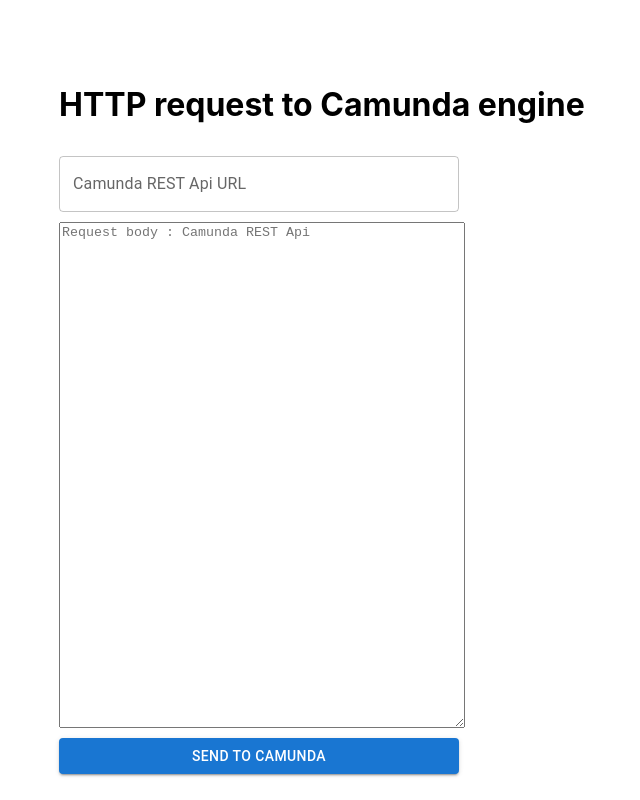
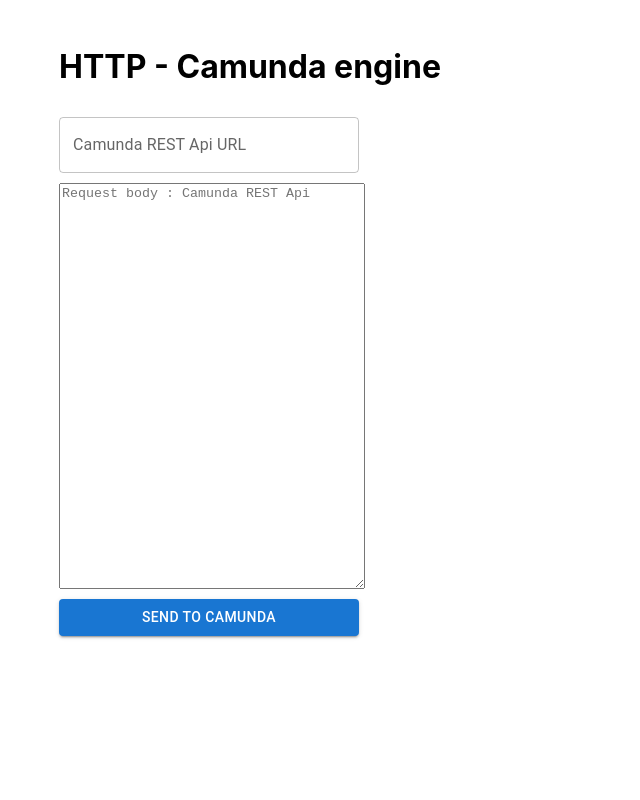
Before and after one commit to michals96/Camunda-.NET-client, a React (Create React App) app in the folder frontend/: page / in a window 1280 px wide. Shown: the whole page, without its empty margins (69-709 px from the left). Built offline with nearby package versions, Linux system fonts and the light colour scheme.

Commit message:
Add project readme

```diff
--- a/frontend/src/components/request-window.module.scss
+++ b/frontend/src/components/request-window.module.scss
@@ -3,5 +3,5 @@
   flex-direction: column;
   gap: 10px;
   margin-left: 10%;
-  margin-top: 5%;
+  margin-top: 2%;
 }
--- a/frontend/src/components/request-window.tsx
+++ b/frontend/src/components/request-window.tsx
@@ -19,24 +19,24 @@
     return (<Box
         component="form"
         sx={{
-            '& .MuiTextField-root': {width: '50ch'},
+            '& .MuiTextField-root': {width: '40ch'},
         }}
         noValidate
         autoComplete="off"
         className={styles.container}
     >
-        <h1>HTTP request to Camunda engine</h1>
+        <h1>HTTP - Camunda engine</h1>
         <TextField size="medium" label="Camunda REST Api URL" id="url_input" onChange={handleUrlChange}
-                   style={{width: 400}}/>
+                   style={{width: 300}}/>
         <TextareaAutosize
             maxRows={4}
             aria-label="maximum height"
             placeholder="Request body : Camunda REST Api"
-            style={{width: 400, height: 500}}
+            style={{width: 300, height: 400}}
             onChange={handleBodyChange}
         />
         <Button variant="contained"
-                style={{width: 400}}
+                style={{width: 300}}
                 onClick={() => {
                     postCamundaEngine(url, body).then(r => alert("Success!"));
                 }}>
```
Also changed, not shown: 1 other file (tests, documents, lock files or other folders).
